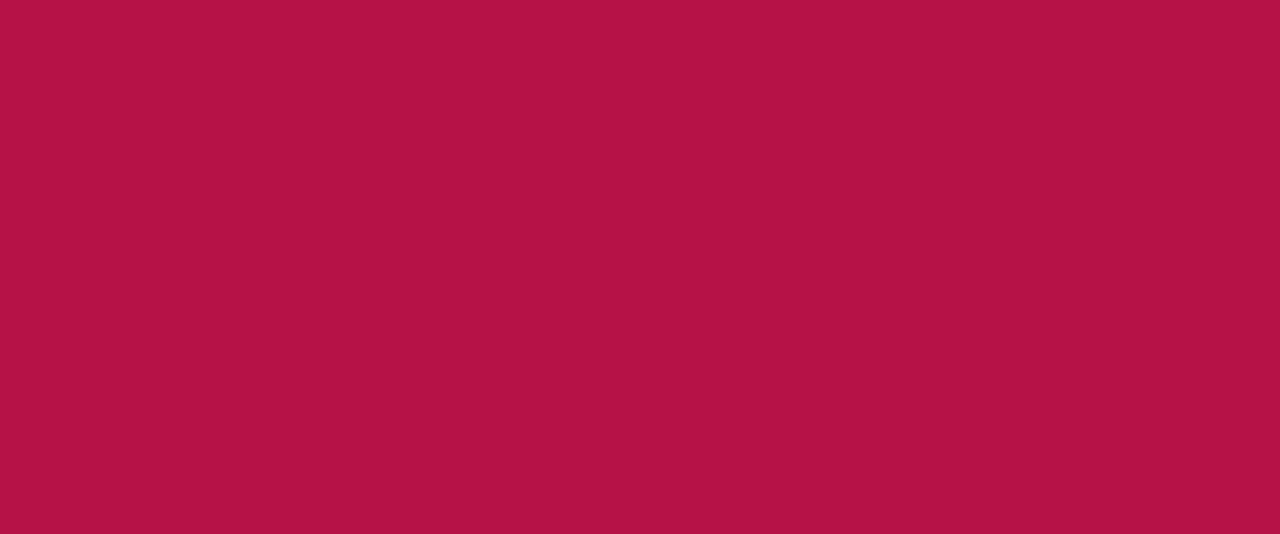
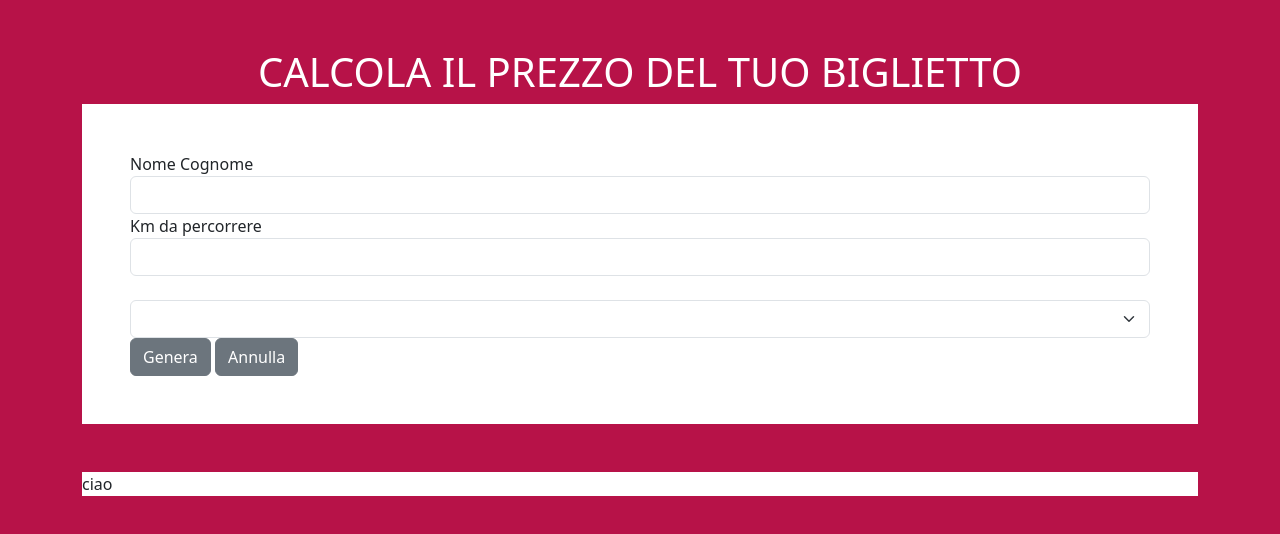
Before and after one commit to MrArcano/js-biglietto-treno-form, a plain HTML site: page index.html in a window 1280 px wide. Drawn offline with nearby package versions, Linux system fonts and the light colour scheme.

Commit message:
[add]: section data insert

```diff
--- a/index.html
+++ b/index.html
@@ -14,6 +14,36 @@
 </head>
 <body class="bg-wine">
 
+  <!-- section data insert -->
+  <section class="container my-5">
+    <h1 class="text-center text-white">CALCOLA IL PREZZO DEL TUO BIGLIETTO</h1>
+    <div class="bg-white p-5">
+      <label for="user">Nome Cognome</label>
+      <input type="text" class="form-control" name="" id="user">
+
+      <label for="km">Km da percorrere</label>
+      <input type="number" class="form-control" name="" id="km">
+
+      <label for="age"></label>
+      <select class="form-select">
+        <option selected></option>
+        <option value="1">Minorenne</option>
+        <option value="2">Maggiorenne</option>
+        <option value="3">Over 65</option>
+      </select>
+
+      <button type="button" class="btn btn-secondary">Genera</button>
+      <button type="button" class="btn btn-secondary">Annulla</button>
+    </div>
+  </section>
+
+  <!-- section stamp ticket -->
+  <section class="container my-5">
+    <div class="ticket bg-white">
+      ciao
+    </div>
+  </section>
+
   <!-- LOAD SCRIPT -->
   <script src="JS/script.js"></script>
 </body>
```
